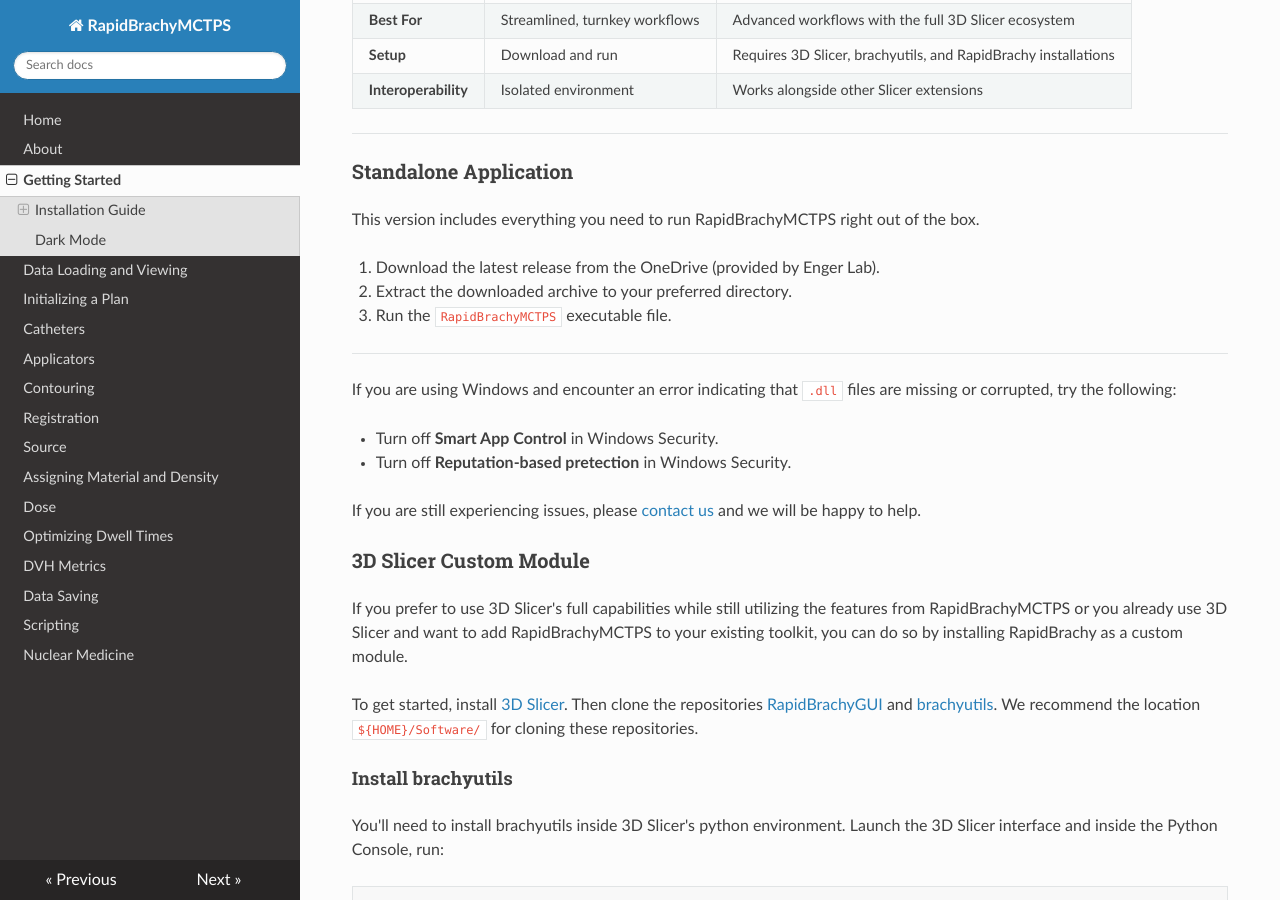
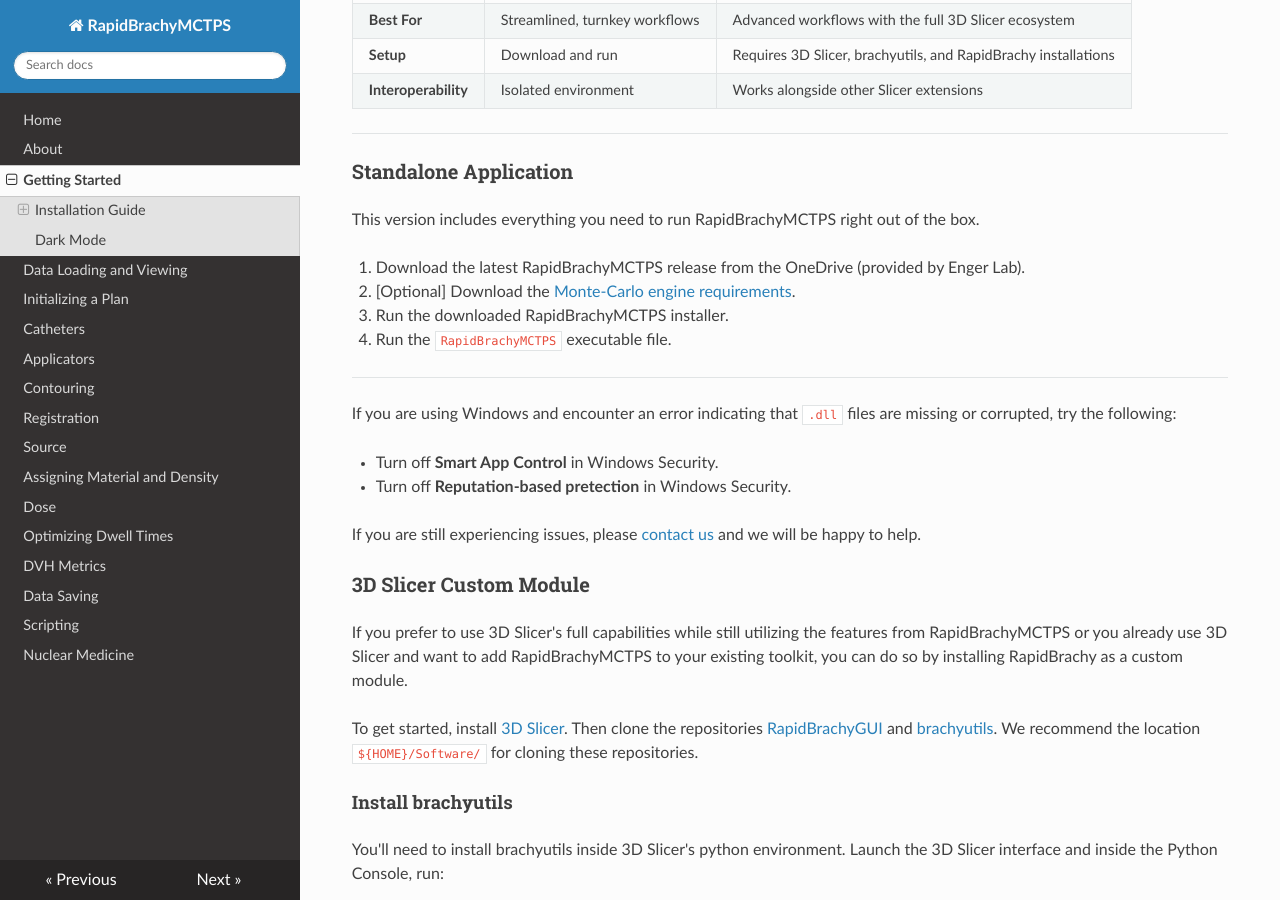
Before and after one commit to engerlab/RapidBrachyMCTPS_Documentation, an MkDocs documentation site: the page built from docs/installation.md, in a window 1280 px wide and 900 px high, scrolled down 440 px. Built offline with MkDocs 1.6.1, drawn with Linux system fonts in a browser that asks for light colours; nearby versions of some CDN libraries; some of the changed text lies outside the part shown.

```diff
--- a/docs/installation.md
+++ b/docs/installation.md
@@ -18,9 +18,10 @@
 ### Standalone Application
 This version includes everything you need to run RapidBrachyMCTPS right out of the box.
 
-1. Download the latest release from the OneDrive (provided by Enger Lab).
-2. Extract the downloaded archive to your preferred directory.
-3. Run the `RapidBrachyMCTPS` executable file.
+1. Download the latest RapidBrachyMCTPS release from the OneDrive (provided by Enger Lab).
+2. [Optional] Download the [Monte-Carlo engine requirements](#installing-rapidbrachymc).
+3. Run the downloaded RapidBrachyMCTPS installer.
+4. Run the `RapidBrachyMCTPS` executable file.
 
 ---
 
```
Also changed, not shown: other parts of docs/installation.md (+3 -3 lines), docs/dose.md (+2 -2 lines).
